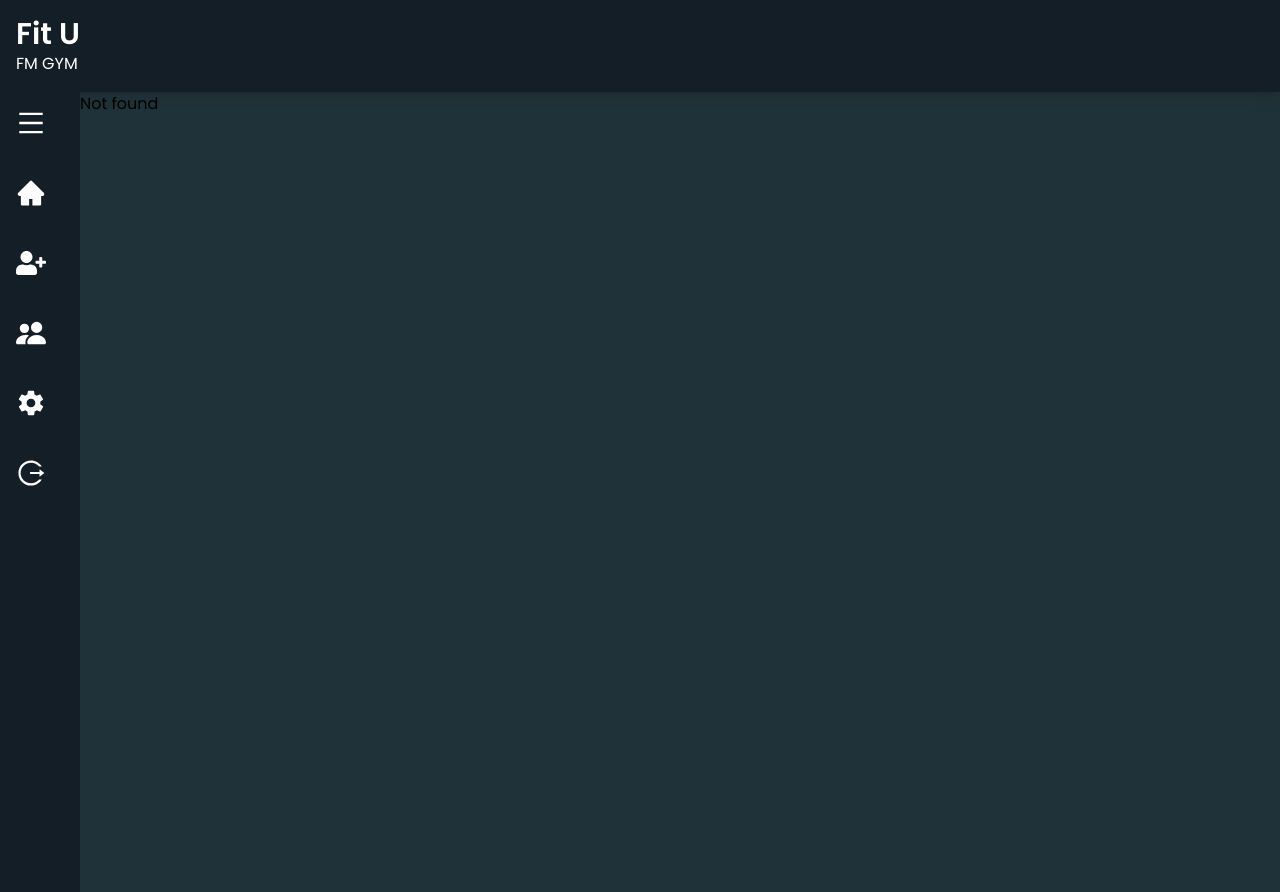
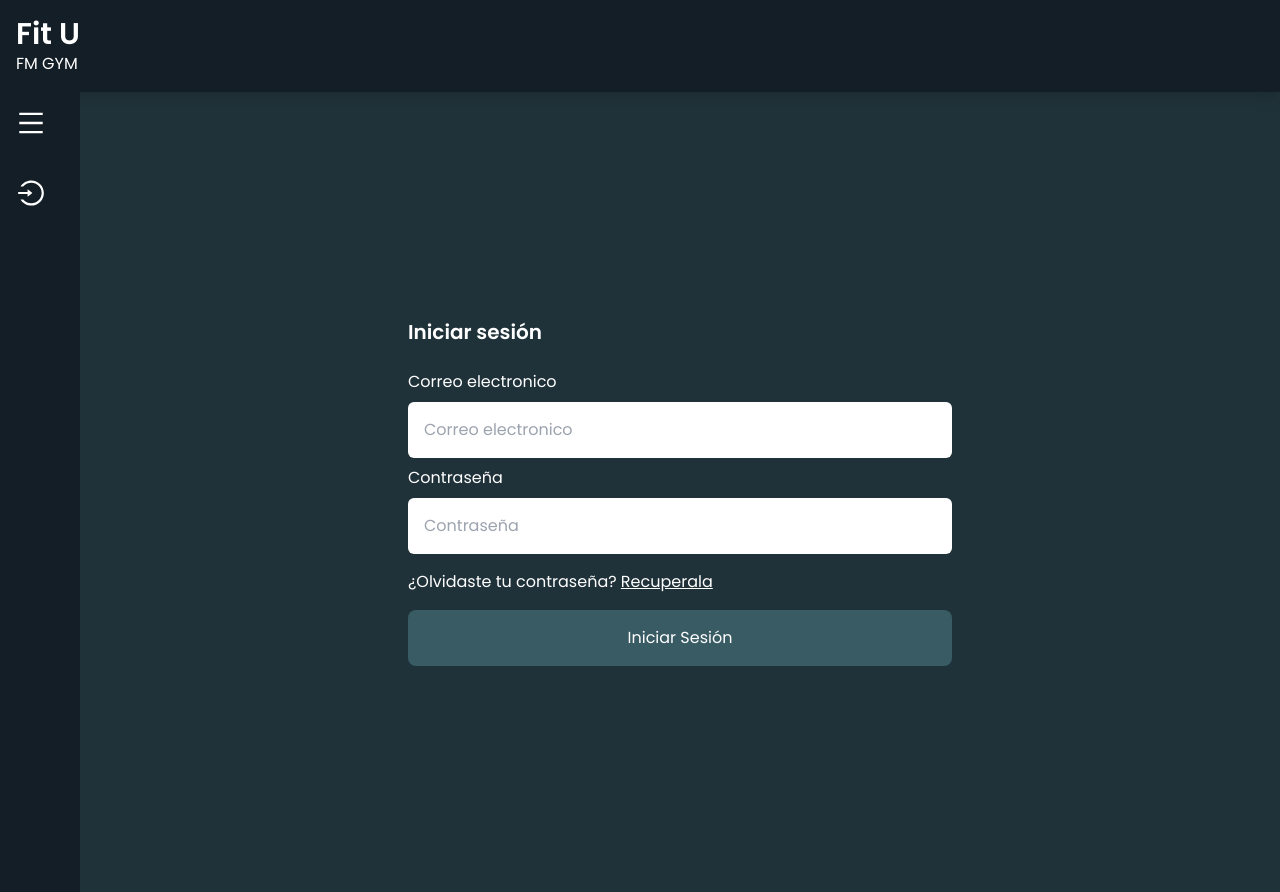
Before and after one commit to Betoml5/fitu-frontend, a React (Create React App) app: page /iniciar-sesion in a window 1280 px wide. Before the commit this address had no page. Built offline with nearby package versions, Linux system fonts and the light colour scheme.

Commit message:
Improve login UI

```diff
--- a/src/App.js
+++ b/src/App.js
@@ -7,6 +7,7 @@ import CustomerForm from "./components/CustomerForm";
 import Customers from "./pages/Customers";
 import Settings from "./pages/Settings";
 import Meetings from "./pages/Meetings";
+import Login from "./pages/Login";
 
 const App = () => (
   <BrowserRouter>
@@ -19,6 +20,7 @@ const App = () => (
         </Route>
         <Route path="/citas" element={<Meetings />} />
         <Route path="/ajustes" element={<Settings />} />
+        <Route path="/iniciar-sesion" element={<Login />} />
         <Route path="*" element={<div>Not found</div>} />
       </Routes>
     </Layout>
--- a/src/components/Meeting.jsx
+++ b/src/components/Meeting.jsx
@@ -2,7 +2,7 @@ import React from "react";
 
 const Meeting = ({ id }) => {
   return (
-    <div className="flex flex-col justify-center w-full h-32 text-white bg-strongBlue shadow-lg rounded-lg p-4 ">
+    <div className="flex flex-col justify-center w-full h-32 text-white bg-strongBlue shadow-lg rounded-lg p-4 cursor-pointer hover:bg-opacity-90">
       <p>Cliente: Jesus Alberto Martinez</p>
       <p>Edad: 19</p>
       <p>Hora de cita: 19:00</p>
--- a/src/components/Sidebar.jsx
+++ b/src/components/Sidebar.jsx
@@ -1,11 +1,20 @@
 import React, { useState } from "react";
-import { AiFillHome, AiOutlineMenu, AiOutlineLogout } from "react-icons/ai";
+import {
+  AiFillHome,
+  AiOutlineMenu,
+  AiOutlineLogout,
+  AiOutlineLogin,
+  AiOutlineUserAdd,
+} from "react-icons/ai";
 import { BsFillPeopleFill } from "react-icons/bs";
 import { FaUserPlus } from "react-icons/fa";
 import { IoMdSettings } from "react-icons/io";
 import { Link } from "react-router-dom";
 const Sidebar = () => {
   const [open, setOpen] = useState(false);
+  const isLogged = false;
+  const isAdmin = false;
+
   return (
     <div
       className={`h-screen ${
@@ -20,7 +29,8 @@ const Sidebar = () => {
             open && "rotate-[360deg]"
           }  cursor-pointer`}
         />
-
+        {isLogged ? (
+          <div>
             <Link to="/" className="sideBarItem">
               <AiFillHome size={30} />
               <p className={`${!open && "hidden"} sideBarItemText `}>Inicio</p>
@@ -31,7 +41,9 @@ const Sidebar = () => {
             </Link>
             <Link to="/clientes" className="sideBarItem">
               <BsFillPeopleFill size={30} />
-          <p className={`${!open && "hidden"} sideBarItemText `}>Clientes</p>
+              <p className={`${!open && "hidden"} sideBarItemText `}>
+                Clientes
+              </p>
             </Link>
             <Link to="/ajustes" className="sideBarItem">
               <IoMdSettings size={30} />
@@ -42,6 +54,17 @@ const Sidebar = () => {
               <p className={`${!open && "hidden"} sideBarItemText `}>Salir</p>
             </div>
           </div>
+        ) : (
+          <div>
+            <Link to="/iniciar-sesion" className="sideBarItem">
+              <AiOutlineLogin size={30} />
+              <p className={`${!open && "hidden"} sideBarItemText `}>
+                Ingresar
+              </p>
+            </Link>
+          </div>
+        )}
+      </div>
     </div>
   );
 };
--- /dev/null
+++ b/src/pages/Login.jsx
@@ -0,0 +1,40 @@
+import React from "react";
+
+const Login = () => {
+  return (
+    <div className="self-center w-full max-w-xl mx-auto p-4">
+      <h3 className="text-white text-xl font-semibold my-4">Iniciar sesión</h3>
+      <form action="" className="flex flex-col  ">
+        <label htmlFor="email" className="text-white  my-2">
+          Correo electronico
+        </label>
+        <input
+          type="email"
+          autoComplete
+          placeholder="Correo electronico"
+          name="email"
+          required
+          className="rounded-md p-4"
+        />
+        <label htmlFor="password" className="text-white  my-2">
+          Contraseña
+        </label>
+        <input
+          name="password"
+          type="password"
+          placeholder="Contraseña"
+          className="rounded-md p-4"
+        />
+        <p className="text-white mt-4">
+          ¿Olvidaste tu contraseña?{" "}
+          <span className="underline cursor-pointer">Recuperala</span>
+        </p>
+        <button className="text-white bg-strongBlue rounded-lg  my-4 p-4 hover:bg-opacity-90">
+          Iniciar Sesión
+        </button>
+      </form>
+    </div>
+  );
+};
+
+export default Login;
```
Lines whose indentation alone changed are shown as unchanged.
